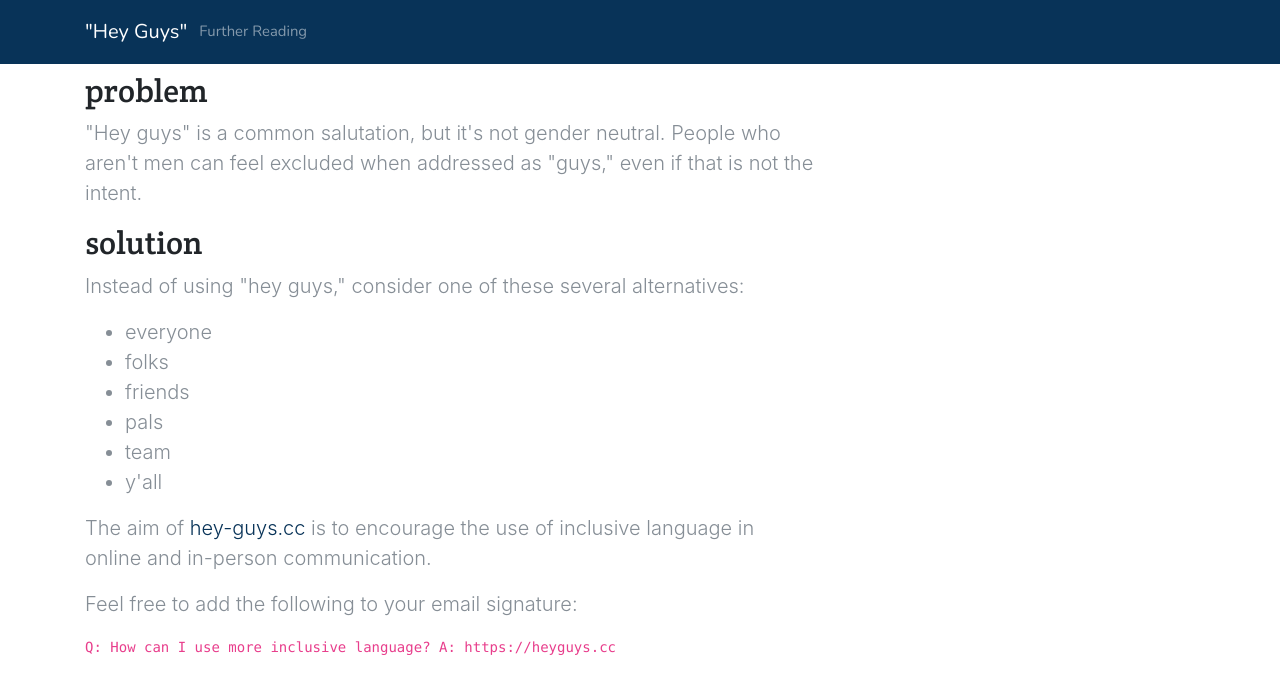
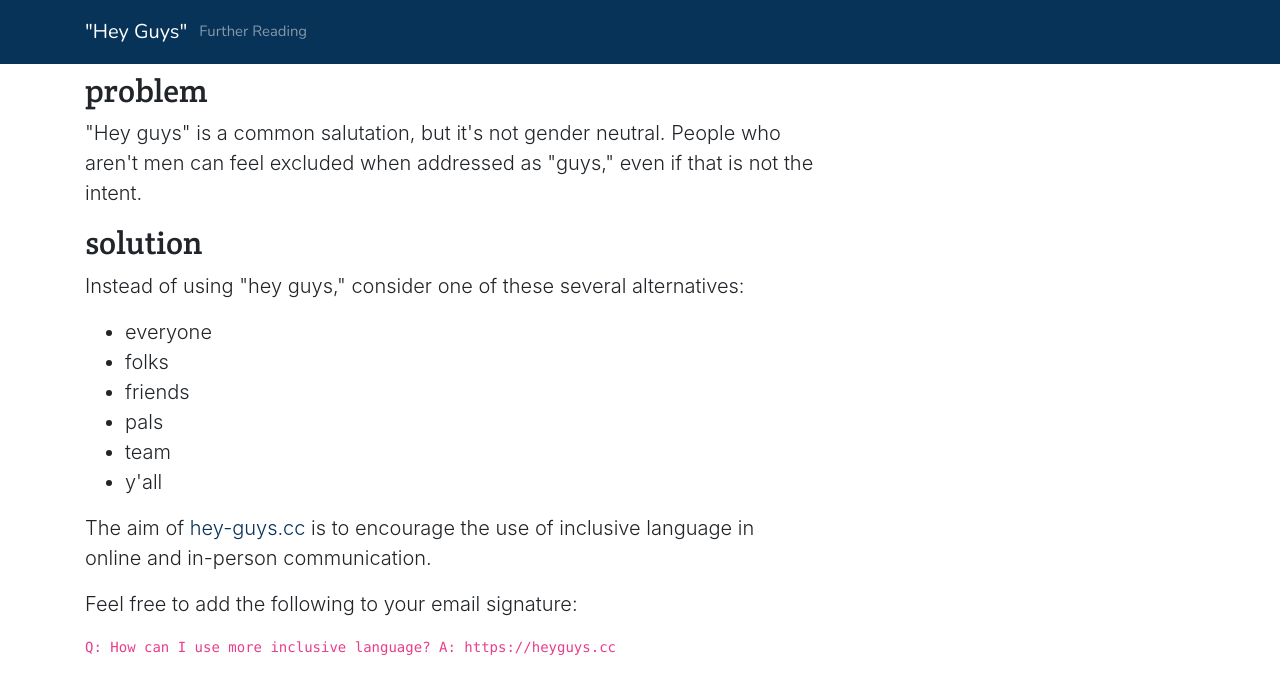
Before and after one commit to williln/heyguys.cc, a Jekyll site: the page built from index.md, in a window 1280 px wide. Shown: the top 694 px of the page. Built offline with Jekyll 4.4.1, drawn with Linux system fonts in a browser that asks for light colours; nearby versions of some CDN libraries.

Commit message:
:art: updates lead colors

```diff
--- a/_layouts/default.html
+++ b/_layouts/default.html
@@ -17,7 +17,11 @@ body,html {
 
 /* body padding for fixed navbar */
 body {
-    padding-top: 72px;
+  padding-top: 72px;
+}
+
+.lead {
+  color: #212529;
 }
 
 /* hidden spacer before sections for proper offset */
```
